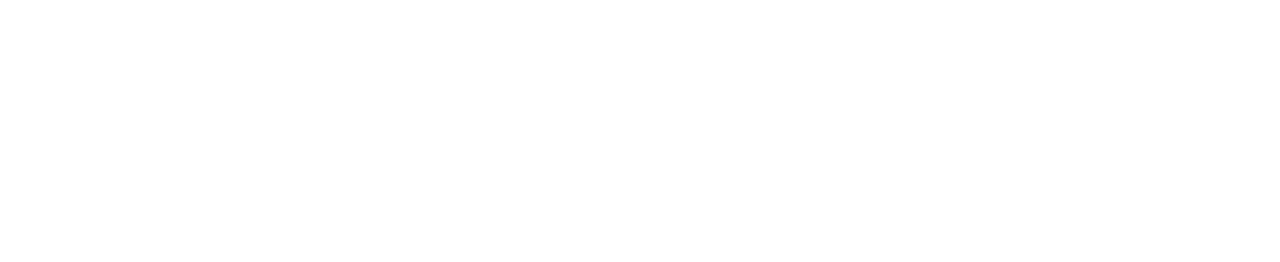
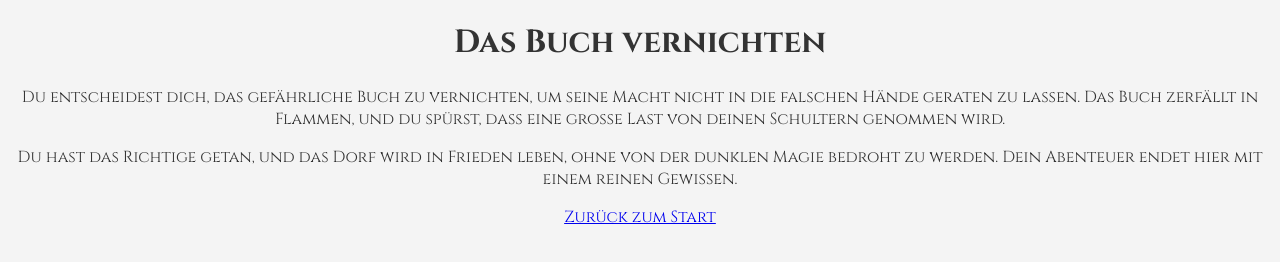
Before and after one commit to Developer-Akademie-GmbH/rpg, a plain HTML site: page buch_vernichten.html in a window 1280 px wide. Drawn offline with Linux system fonts and the light colour scheme.

Commit message:
style.css hinzugefügt

```diff
--- a/artefakt.html
+++ b/artefakt.html
@@ -4,6 +4,7 @@
     <meta charset="UTF-8">
     <meta name="viewport" content="width=device-width, initial-scale=1.0">
     <title>RPG - Das Artefakt</title>
+    <link rel="stylesheet" href="style.css">
 </head>
 <body>
     <h1>Das Artefakt</h1>
--- a/buch_vernichten.html
+++ b/buch_vernichten.html
@@ -0,0 +1,15 @@
+<!DOCTYPE html>
+<html lang="de">
+<head>
+    <meta charset="UTF-8">
+    <meta name="viewport" content="width=device-width, initial-scale=1.0">
+    <title>RPG - Das Buch vernichten</title>
+    <link rel="stylesheet" href="style.css">
+</head>
+<body>
+    <h1>Das Buch vernichten</h1>
+    <p>Du entscheidest dich, das gefährliche Buch zu vernichten, um seine Macht nicht in die falschen Hände geraten zu lassen. Das Buch zerfällt in Flammen, und du spürst, dass eine große Last von deinen Schultern genommen wird.</p>
+    <p>Du hast das Richtige getan, und das Dorf wird in Frieden leben, ohne von der dunklen Magie bedroht zu werden. Dein Abenteuer endet hier mit einem reinen Gewissen.</p>
+    <p><a href="index.html">Zurück zum Start</a></p>
+</body>
+</html>
--- /dev/null
+++ b/style.css
@@ -0,0 +1,8 @@
+@import url('https://fonts.googleapis.com/css2?family=Cinzel:wght@400..900&display=swap');
+
+body {
+    font-family: "Cinzel", serif;
+    background-color: #f4f4f4;
+    color: #333;
+    text-align: center;
+}
```
Also changed, not shown: artefakt_benutzen.html (+1 -0 lines), artefakt_zerstoeren.html (+2 -0 lines), ausgang.html (+1 -0 lines), dorf.html (+1 -0 lines), drachenraum.html (+1 -0 lines), expedition.html (+1 -0 lines), expedition_ende.html (+1 -0 lines), fliehen.html (+1 -0 lines), hoehle.html (+1 -0 lines), index.html (+4 -0 lines), kaempfen.html (+1 -0 lines), kampf_exp.html (+1 -0 lines), magie_studieren.html (+1 -0 lines), markt.html (+1 -0 lines), 3 more files.
